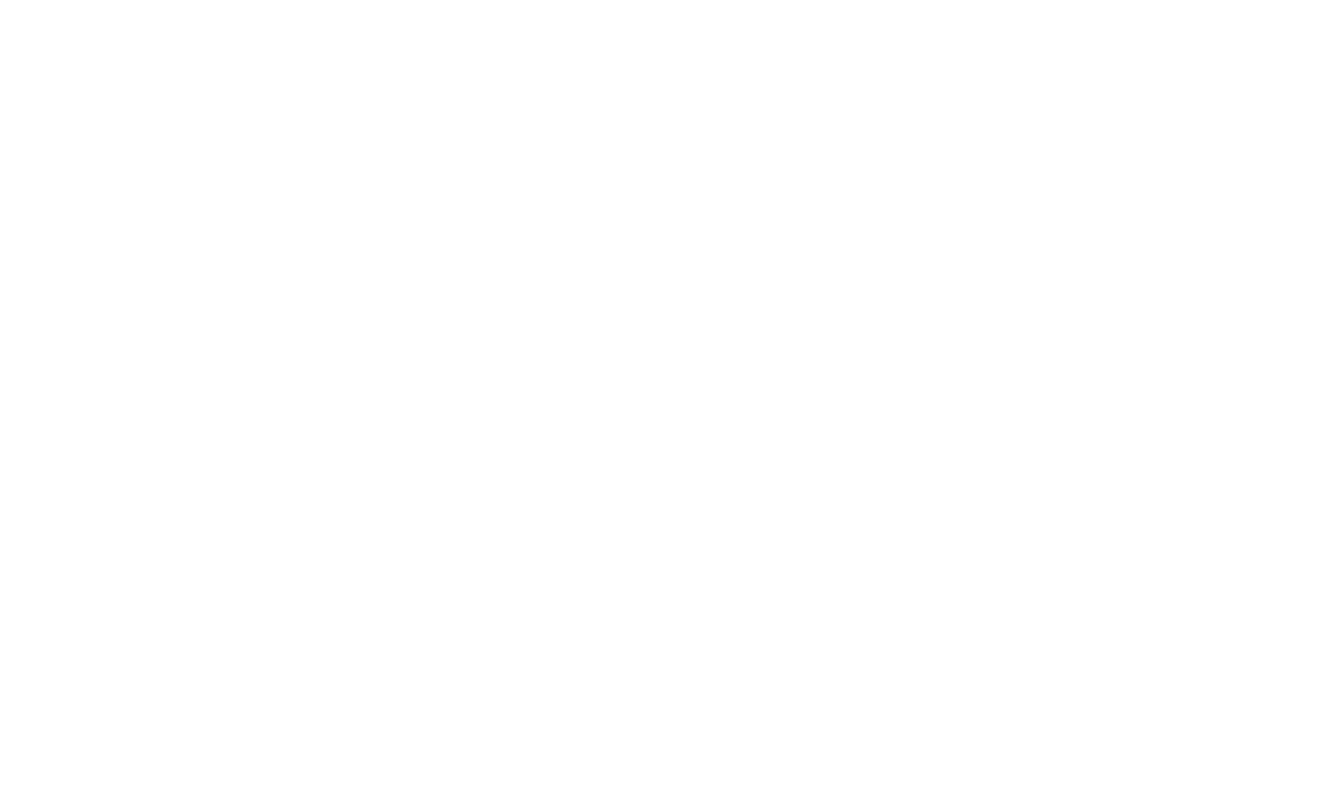
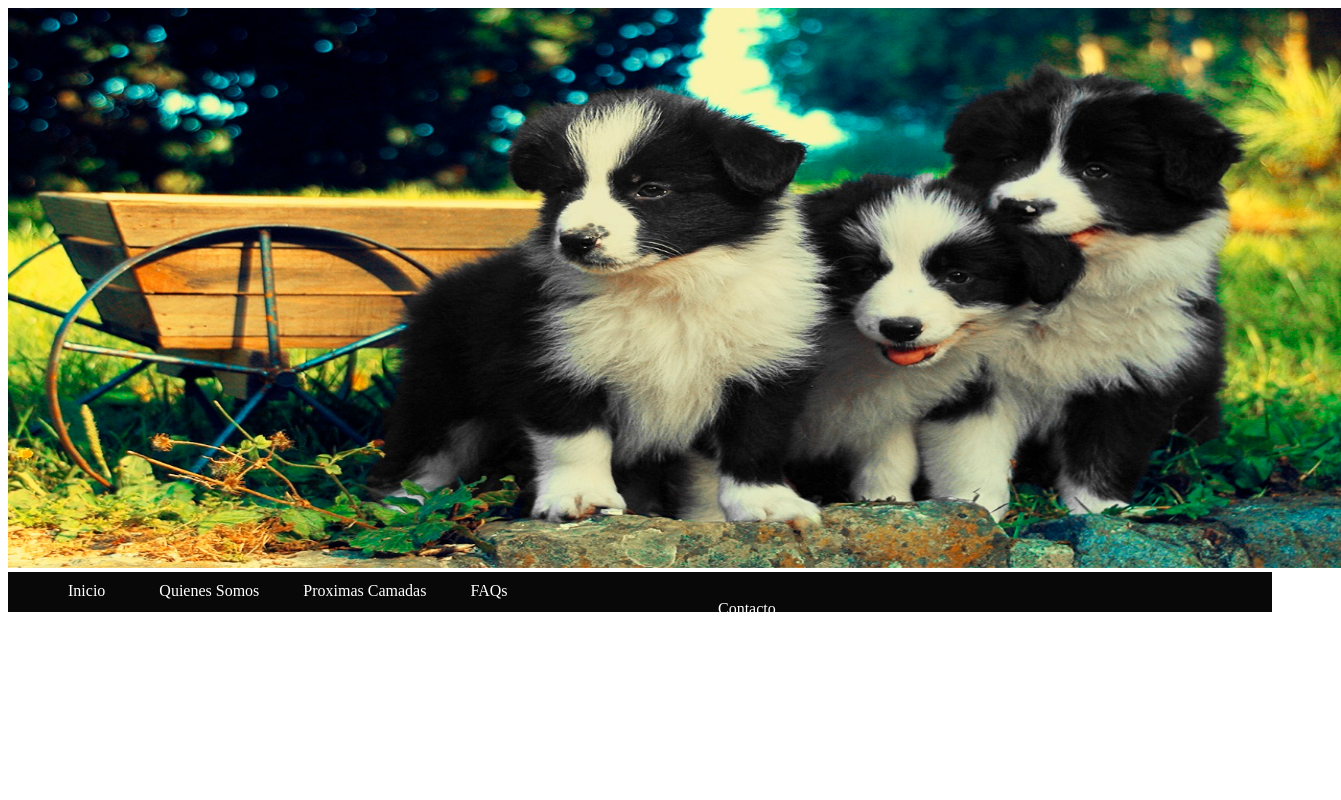
Before and after one commit to alijih/Clasic, a plain HTML site: page index.html in a window 1280 px wide. Shown: the top 800 px of the page, 1341 px wide, since content can reach past the window. Drawn offline with Linux system fonts and the light colour scheme.

Commit message:
con header y nav pero sin links aun

```diff
--- a/css/css.css
+++ b/css/css.css
@@ -0,0 +1,9 @@
+.barra-nav {
+    position: sticky;
+    top: 0;
+    background-color: rgb(8, 8, 8);
+    height: 20px;
+    padding: 10px;
+}
+
+a{text-decoration: none; color: white;}
--- a/index.html
+++ b/index.html
@@ -7,11 +7,69 @@
     <link rel="stylesheet" href="css/css.css">
 </head>
 <body>
-    <header>    </header>
-    <nav>    </nav>
-    <section>   </section>
-    <article>   </article>
-    <aside>     </aside>
+    <header><img src="images/camada-cachorros-border-collie.jpg" alt="Cachorros de Border Collies" height="560px" width="1333px"></header>
+    <nav class="barra-nav">
+        <a href="" style="margin: 0 30px 0 50px;">Inicio</a>
+        <a href="" style="margin: 0 20px 0 20px;">Quienes Somos</a>
+        <a href=""style="margin: 0 20px 0 20px;">Proximas Camadas</a>
+        <a href=""style="margin: 0 20px 0 20px;">FAQs</a>
+        <a href=""style="margin-left: 700px;">Contacto</a>
+    </nav>
+    <br>
+    <br>
+    <br>
+    <br>
+    <br>
+    <br>
+    <br>
+    <br>
+    <br>
+    <br>
+    <br>
+    <br>
+    <br>
+    <br>
+    <br>
+    <br>
+    <br>
+    <br>
+    <br>
+    <br>
+    <br>
+    <br>
+    <br>
+    <br>
+    <br>
+    <br>
+    <br>
+    <br>
+    <br>
+    <br>
+    <br>
+    <br>
+    <br>
+    <br>
+    <br>
+    <br>
+    <br>
+    <br>
+    <br>
+    <br>
+    <br>
+    <br>
+    <br>
+    <br>
+    <br>
+    <br>
+    <br>
+    <br>
+    <br>
+    <br>
+    <section>
+
+    </section>
+    <article>  Lorem ipsum dolor sit amet consectetur adipisicing elit. Ex neque nulla molestiae, minus exercitationem aperiam aut dicta perspiciatis. Minus aut, a nostrum maiores natus consequuntur dolore nulla hic blanditiis porro? </article>
+    <aside>  Lorem ipsum dolor sit amet consectetur adipisicing elit. Quidem assumenda nisi suscipit nemo provident non eum repellendus doloremque culpa qui et perferendis, beatae inventore facere natus officiis repellat eaque! Sit.  </aside>
     <footer></footer>
 </body>
 </html>
```
Also changed, not shown: images/camada-cachorros-border-collie.jpg (added).
